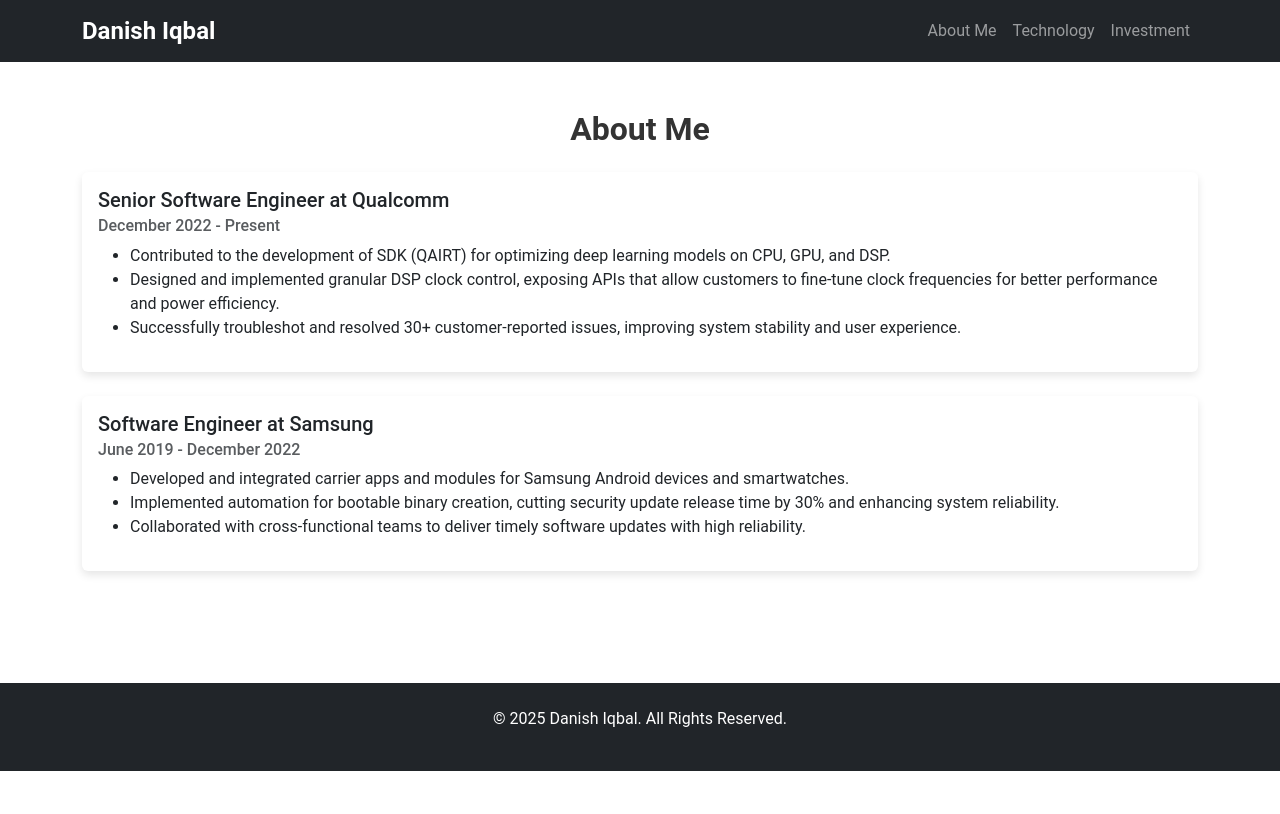
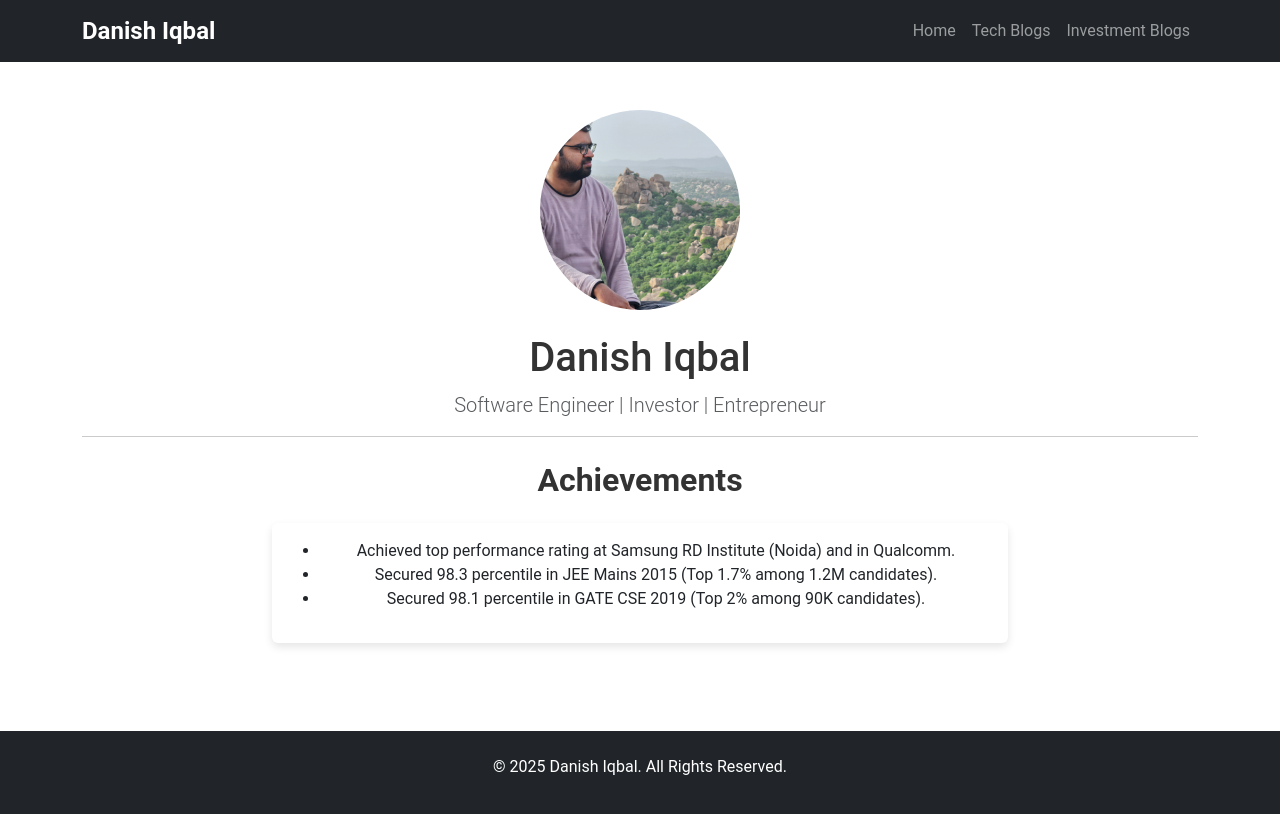
Before and after one commit to danishiqbal-11/portfolio, a React (Create React App) app: page /#/ in a window 1280 px wide. Shown: the top 814 px of the page. Built offline with nearby package versions, Linux system fonts and the light colour scheme.

Commit message:
Update home page with image and achievements, and rename navigation links

```diff
--- a/src/components/About.js
+++ b/src/components/About.js
@@ -1,34 +1,23 @@
-
 import React from 'react';
-import { Container, Row, Col, Card } from 'react-bootstrap';
+import { Container, Row, Col, Image, Card } from 'react-bootstrap';
+import profileImage from '../assets/profile.jpg';
 
 const About = () => {
   return (
-    <Container className="py-5">
-      <h2 className="text-center mb-4">About Me</h2>
-      <Row>
-        <Col md={12} className="mb-4">
+    <Container className="py-5 text-center">
+      <Image src={profileImage} roundedCircle fluid style={{ width: '200px', height: '200px', objectFit: 'cover' }} />
+      <h1 className="mt-4">Danish Iqbal</h1>
+      <p className="lead text-muted">Software Engineer | Investor | Entrepreneur</p>
+      <hr />
+      <h2 className="my-4">Achievements</h2>
+      <Row className="justify-content-center">
+        <Col md={8}>
           <Card>
             <Card.Body>
-              <Card.Title>Senior Software Engineer at Qualcomm</Card.Title>
-              <Card.Subtitle className="mb-2 text-muted">December 2022 - Present</Card.Subtitle>
               <ul>
-                <li>Contributed to the development of SDK (QAIRT) for optimizing deep learning models on CPU, GPU, and DSP.</li>
-                <li>Designed and implemented granular DSP clock control, exposing APIs that allow customers to fine-tune clock frequencies for better performance and power efficiency.</li>
-                <li>Successfully troubleshot and resolved 30+ customer-reported issues, improving system stability and user experience.</li>
-              </ul>
-            </Card.Body>
-          </Card>
-        </Col>
-        <Col md={12} className="mb-4">
-          <Card>
-            <Card.Body>
-              <Card.Title>Software Engineer at Samsung</Card.Title>
-              <Card.Subtitle className="mb-2 text-muted">June 2019 - December 2022</Card.Subtitle>
-              <ul>
-                <li>Developed and integrated carrier apps and modules for Samsung Android devices and smartwatches.</li>
-                <li>Implemented automation for bootable binary creation, cutting security update release time by 30% and enhancing system reliability.</li>
-                <li>Collaborated with cross-functional teams to deliver timely software updates with high reliability.</li>
+                <li>Achieved top performance rating at Samsung RD Institute (Noida) and in Qualcomm.</li>
+                <li>Secured 98.3 percentile in JEE Mains 2015 (Top 1.7% among 1.2M candidates).</li>
+                <li>Secured 98.1 percentile in GATE CSE 2019 (Top 2% among 90K candidates).</li>
               </ul>
             </Card.Body>
           </Card>
--- a/src/components/Header.js
+++ b/src/components/Header.js
@@ -1,4 +1,3 @@
-
 import React from 'react';
 import { Navbar, Container, Nav } from 'react-bootstrap';
 import { Link } from 'react-router-dom';
@@ -11,9 +10,9 @@ const Header = () => {
         <Navbar.Toggle aria-controls="basic-navbar-nav" />
         <Navbar.Collapse id="basic-navbar-nav">
           <Nav className="ms-auto">
-            <Nav.Link as={Link} to="/">About Me</Nav.Link>
-            <Nav.Link as={Link} to="/technology">Technology</Nav.Link>
-            <Nav.Link as={Link} to="/investment">Investment</Nav.Link>
+            <Nav.Link as={Link} to="/">Home</Nav.Link>
+            <Nav.Link as={Link} to="/technology">Tech Blogs</Nav.Link>
+            <Nav.Link as={Link} to="/investment">Investment Blogs</Nav.Link>
           </Nav>
         </Navbar.Collapse>
       </Container>
```
Also changed, not shown: commit_message.txt, src/assets/profile.jpg (added).
